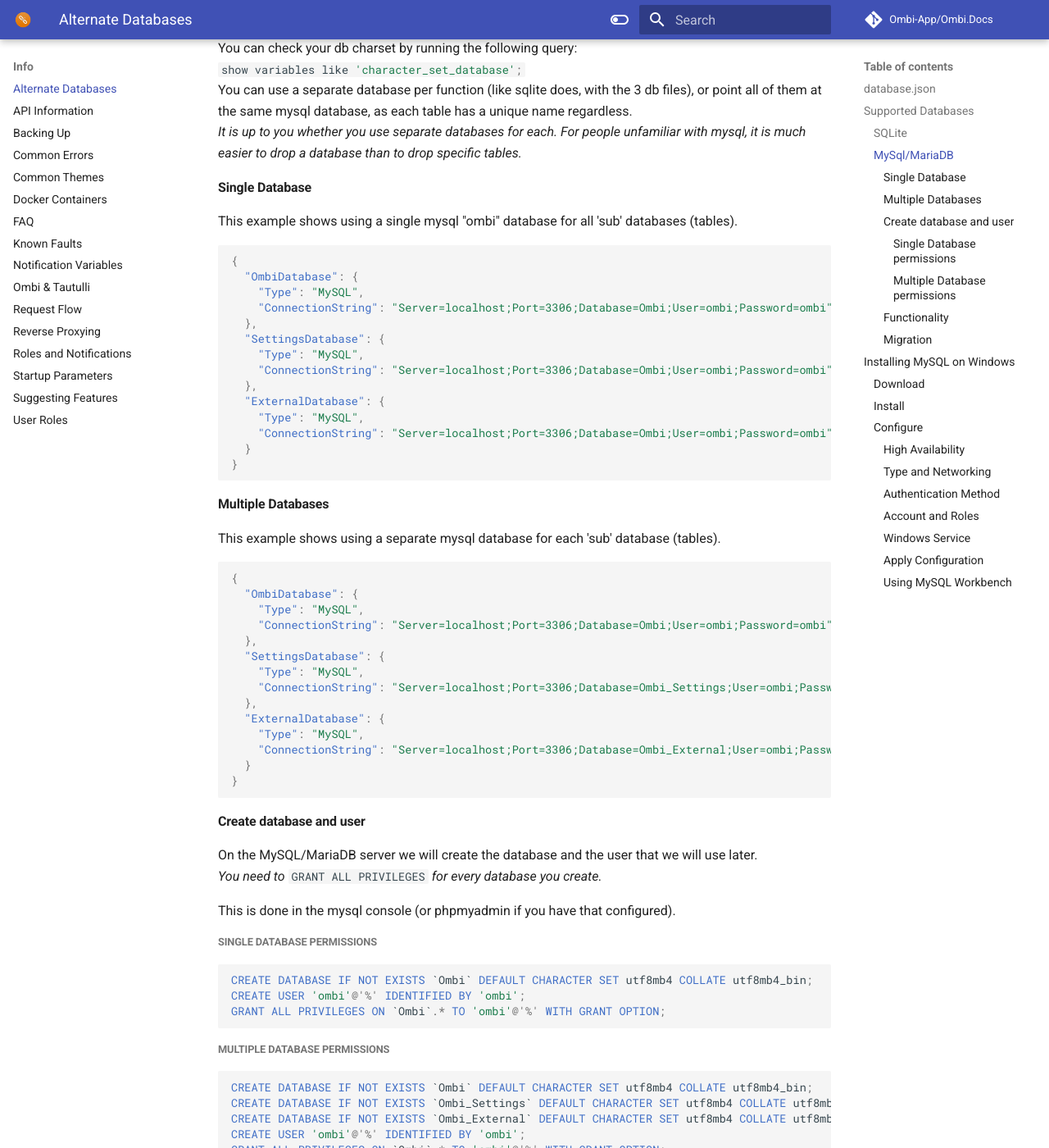
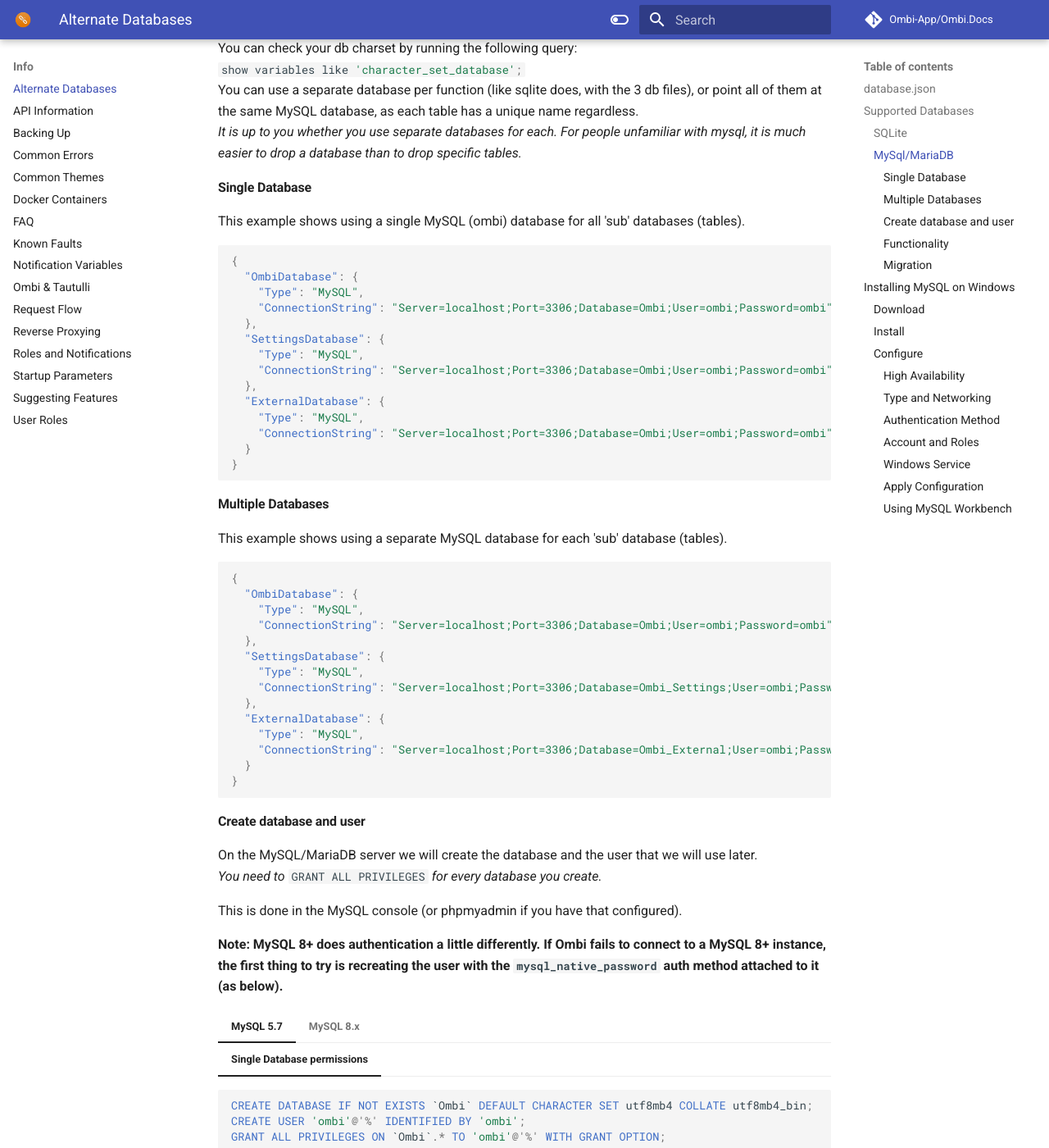
Before and after one commit to Ombi-app/Ombi.Docs, an MkDocs documentation site: the page built from docs/info/alternate-databases.md, in a window 1280 px wide and 1400 px high, scrolled down 1418 px. Shown: the whole window at 82% size. Built offline with MkDocs 1.6.1 and Material for MkDocs 9.7.7, drawn with Linux system fonts in a browser that asks for light colours; comment, search, counter and statistics services are not loaded; some of the changed text lies outside the part shown.

Commit message:
mysql>MySQL, add 8.x note

````diff
--- a/docs/info/alternate-databases.md
+++ b/docs/info/alternate-databases.md
@@ -6,7 +6,7 @@
 
 ## database.json
 
-The `database.json` file needs to look like the below example (replacing usernames, passwords, and server addresses to match your own mysql server as needed).
+The `database.json` file needs to look like the below example (replacing usernames, passwords, and server addresses to match your own MySQL server as needed).
 
 ```json
 {
@@ -49,12 +49,12 @@
 Please ensure that your database character set is set to `utf8mb4`.
 You can check your db charset by running the following query:
 `show variables like 'character_set_database';`
-You can use a separate database per function (like sqlite does, with the 3 db files), or point all of them at the same mysql database, as each table has a unique name regardless.
+You can use a separate database per function (like sqlite does, with the 3 db files), or point all of them at the same MySQL database, as each table has a unique name regardless.
 _It is up to you whether you use separate databases for each. For people unfamiliar with mysql, it is much easier to drop a database than to drop specific tables._
 
 #### Single Database
 
-This example shows using a single mysql "ombi" database for all 'sub' databases (tables).
+This example shows using a single MySQL (ombi) database for all 'sub' databases (tables).
 
 ```json
 {
@@ -75,7 +75,7 @@
 
 #### Multiple Databases
 
-This example shows using a separate mysql database for each 'sub' database (tables).
+This example shows using a separate MySQL database for each 'sub' database (tables).
 
 ```json
 {
@@ -99,27 +99,53 @@
 On the MySQL/MariaDB server we will create the database and the user that we will use later.
 _You need to_ `GRANT ALL PRIVILEGES` _for every database you create._
 
-This is done in the mysql console (or phpmyadmin if you have that configured).
+This is done in the MySQL console (or phpmyadmin if you have that configured).
 
-##### Single Database permissions
+__Note: MySQL 8+ does authentication a little differently. If Ombi fails to connect to a MySQL 8+ instance, the first thing to try is recreating the user with the `mysql_native_password` auth method attached to it (as below).__
 
-```mysql
-CREATE DATABASE IF NOT EXISTS `Ombi` DEFAULT CHARACTER SET utf8mb4 COLLATE utf8mb4_bin;
-CREATE USER 'ombi'@'%' IDENTIFIED BY 'ombi';
-GRANT ALL PRIVILEGES ON `Ombi`.* TO 'ombi'@'%' WITH GRANT OPTION;
-```
+=== "MySQL 5.7"
 
-##### Multiple Database permissions
+    === "Single Database permissions"
 
-```mysql
-CREATE DATABASE IF NOT EXISTS `Ombi` DEFAULT CHARACTER SET utf8mb4 COLLATE utf8mb4_bin;
-CREATE DATABASE IF NOT EXISTS `Ombi_Settings` DEFAULT CHARACTER SET utf8mb4 COLLATE utf8mb4_bin;
-CREATE DATABASE IF NOT EXISTS `Ombi_External` DEFAULT CHARACTER SET utf8mb4 COLLATE utf8mb4_bin;
-CREATE USER 'ombi'@'%' IDENTIFIED BY 'ombi';
-GRANT ALL PRIVILEGES ON `Ombi`.* TO 'ombi'@'%' WITH GRANT OPTION;
-GRANT ALL PRIVILEGES ON `Ombi_Settings`.* TO 'ombi'@'%' WITH GRANT OPTION;
-GRANT ALL PRIVILEGES ON `Ombi_External`.* TO 'ombi'@'%' WITH GRANT OPTION;
-```
+    ```mysql
+    CREATE DATABASE IF NOT EXISTS `Ombi` DEFAULT CHARACTER SET utf8mb4 COLLATE utf8mb4_bin;
+    CREATE USER 'ombi'@'%' IDENTIFIED BY 'ombi';
+    GRANT ALL PRIVILEGES ON `Ombi`.* TO 'ombi'@'%' WITH GRANT OPTION;
+    ```
+
+    === "Multiple Database permissions"
+
+    ```mysql
+    CREATE DATABASE IF NOT EXISTS `Ombi` DEFAULT CHARACTER SET utf8mb4 COLLATE utf8mb4_bin;
+    CREATE DATABASE IF NOT EXISTS `Ombi_Settings` DEFAULT CHARACTER SET utf8mb4 COLLATE utf8mb4_bin;
+    CREATE DATABASE IF NOT EXISTS `Ombi_External` DEFAULT CHARACTER SET utf8mb4 COLLATE utf8mb4_bin;
+    CREATE USER 'ombi'@'%' IDENTIFIED BY 'ombi';
+    GRANT ALL PRIVILEGES ON `Ombi`.* TO 'ombi'@'%' WITH GRANT OPTION;
+    GRANT ALL PRIVILEGES ON `Ombi_Settings`.* TO 'ombi'@'%' WITH GRANT OPTION;
+    GRANT ALL PRIVILEGES ON `Ombi_External`.* TO 'ombi'@'%' WITH GRANT OPTION;
+    ```
+
+=== "MySQL 8.x"
+
+    === "Single Database permissions"
+
+    ```mysql
+    CREATE DATABASE IF NOT EXISTS `Ombi` DEFAULT CHARACTER SET utf8mb4 COLLATE utf8mb4_bin;
+    CREATE USER 'ombi'@'%' IDENTIFIED WITH mysql_native_password BY 'USE_A_SECURE_PASSWORD_HERE';
+    GRANT ALL PRIVILEGES ON `Ombi`.* TO 'ombi'@'%' WITH GRANT OPTION;
+    ```
+
+    === "Multiple Database permissions"
+
+    ```mysql
+    CREATE DATABASE IF NOT EXISTS `Ombi` DEFAULT CHARACTER SET utf8mb4 COLLATE utf8mb4_bin;
+    CREATE DATABASE IF NOT EXISTS `Ombi_Settings` DEFAULT CHARACTER SET utf8mb4 COLLATE utf8mb4_bin;
+    CREATE DATABASE IF NOT EXISTS `Ombi_External` DEFAULT CHARACTER SET utf8mb4 COLLATE utf8mb4_bin;
+    CREATE USER 'ombi'@'%' IDENTIFIED WITH mysql_native_password BY 'USE_A_SECURE_PASSWORD_HERE';
+    GRANT ALL PRIVILEGES ON `Ombi`.* TO 'ombi'@'%' WITH GRANT OPTION;
+    GRANT ALL PRIVILEGES ON `Ombi_Settings`.* TO 'ombi'@'%' WITH GRANT OPTION;
+    GRANT ALL PRIVILEGES ON `Ombi_External`.* TO 'ombi'@'%' WITH GRANT OPTION;
+    ```
 
 ***
 
@@ -139,7 +165,7 @@
 
 #### Migration
 
-You can migrate the existing sqlite databases to mysql if you choose by following the [Migration Guide](../../guides/migrating-databases)
+You can migrate the existing sqlite databases to MySQL if you choose by following the [Migration Guide](../../guides/migrating-databases)
 
 ## Installing MySQL on Windows
 
````
Also changed, not shown: docs/guides/migrating-databases.md (+1 -1 lines), docs/info/backing-up.md (+1 -1 lines), docs/info/docker-containers.md (+1 -1 lines), 1 other file.
